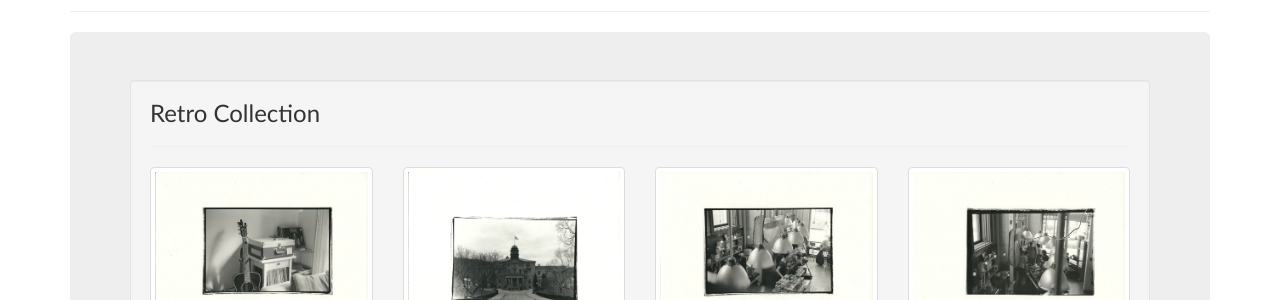
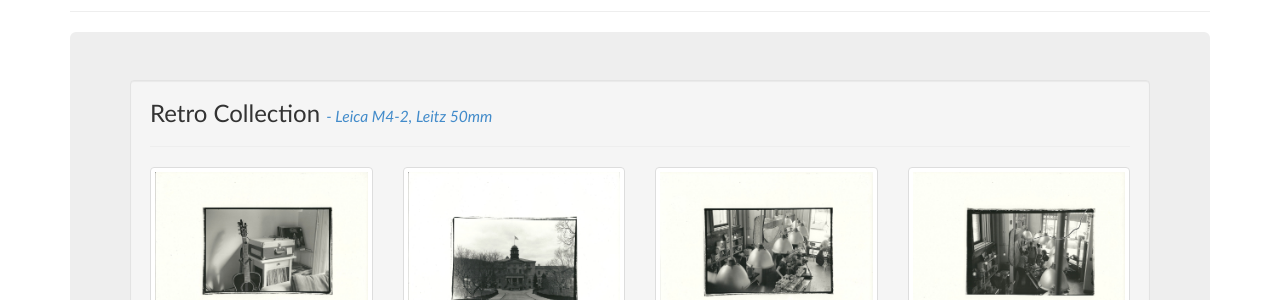
Before and after one commit to noahdayan/noahdayan.github.io, a Jekyll site: the page built from photos/index.html, in a window 1280 px wide. Shown: the part 138-438 px from the top of the page. Built offline with Jekyll 4.4.1, drawn with Linux system fonts in a browser that asks for light colours; Markdown is read by kramdown in place of the engine named in the settings.

Commit message:
Updated photo slideshow

```diff
--- a/photos/index.html
+++ b/photos/index.html
@@ -17,7 +17,12 @@ title: Photos
 
 			<div class="media-body">
 
-				<h3 class="media-heading">Retro Collection</h3>
+				<h3 class="media-heading">
+					Retro Collection
+					<small class="text-primary">
+						<em> - Leica M4-2, Leitz 50mm</em>
+					</small>
+				</h3>
 				<hr>
 				<div class="row">
 					<div class="col-md-3">
@@ -73,7 +78,7 @@ title: Photos
 </div>
 
 <!-- The Bootstrap Image Gallery lightbox, should be a child element of the document body -->
-<div id="blueimp-gallery" class="blueimp-gallery">
+<div id="blueimp-gallery" class="blueimp-gallery blueimp-gallery-controls">
     <!-- The container for the modal slides -->
     <div class="slides"></div>
     <!-- Controls for the borderless lightbox -->
```
Also changed, not shown: _layouts/default.html (+8 -0 lines).
